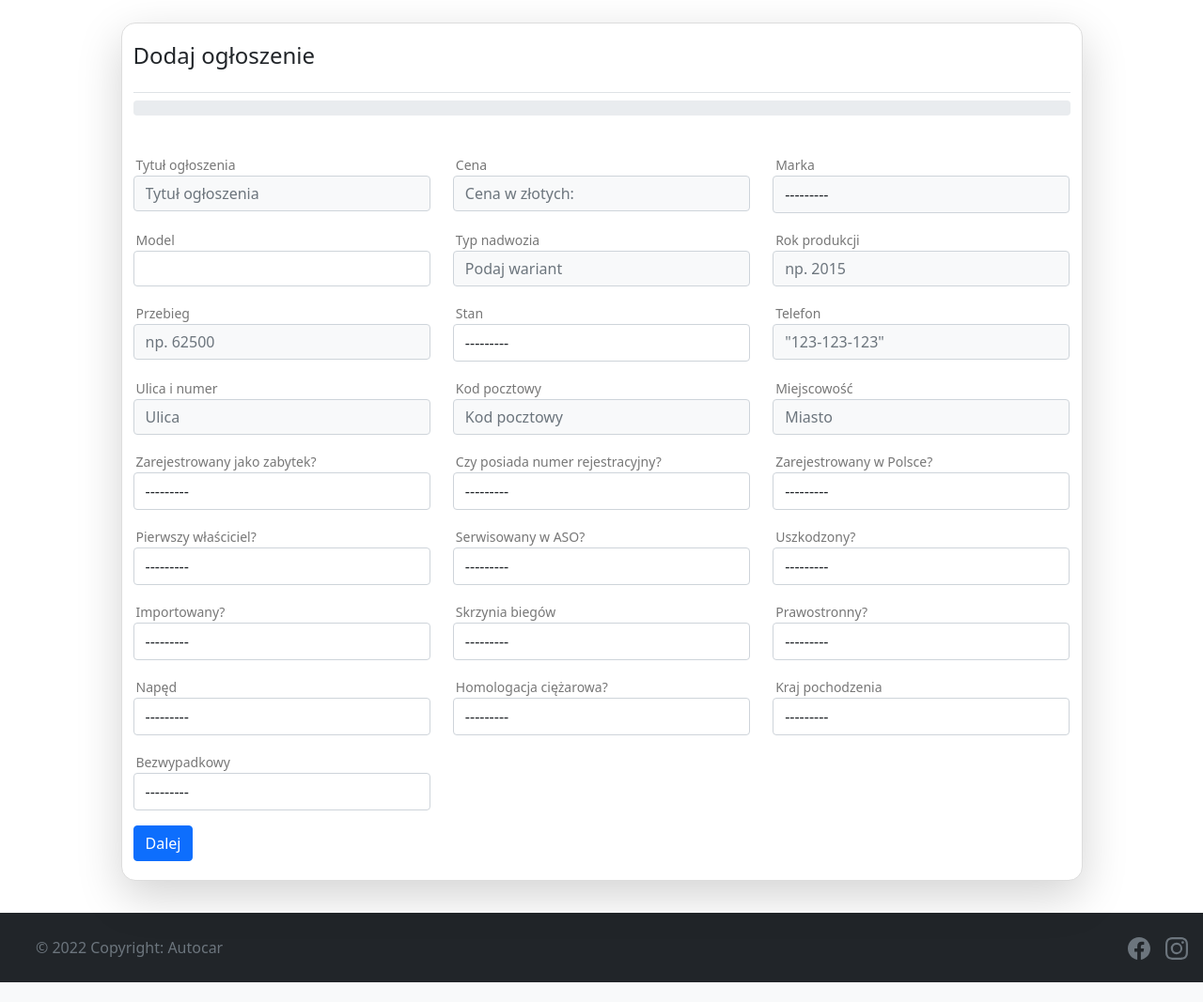
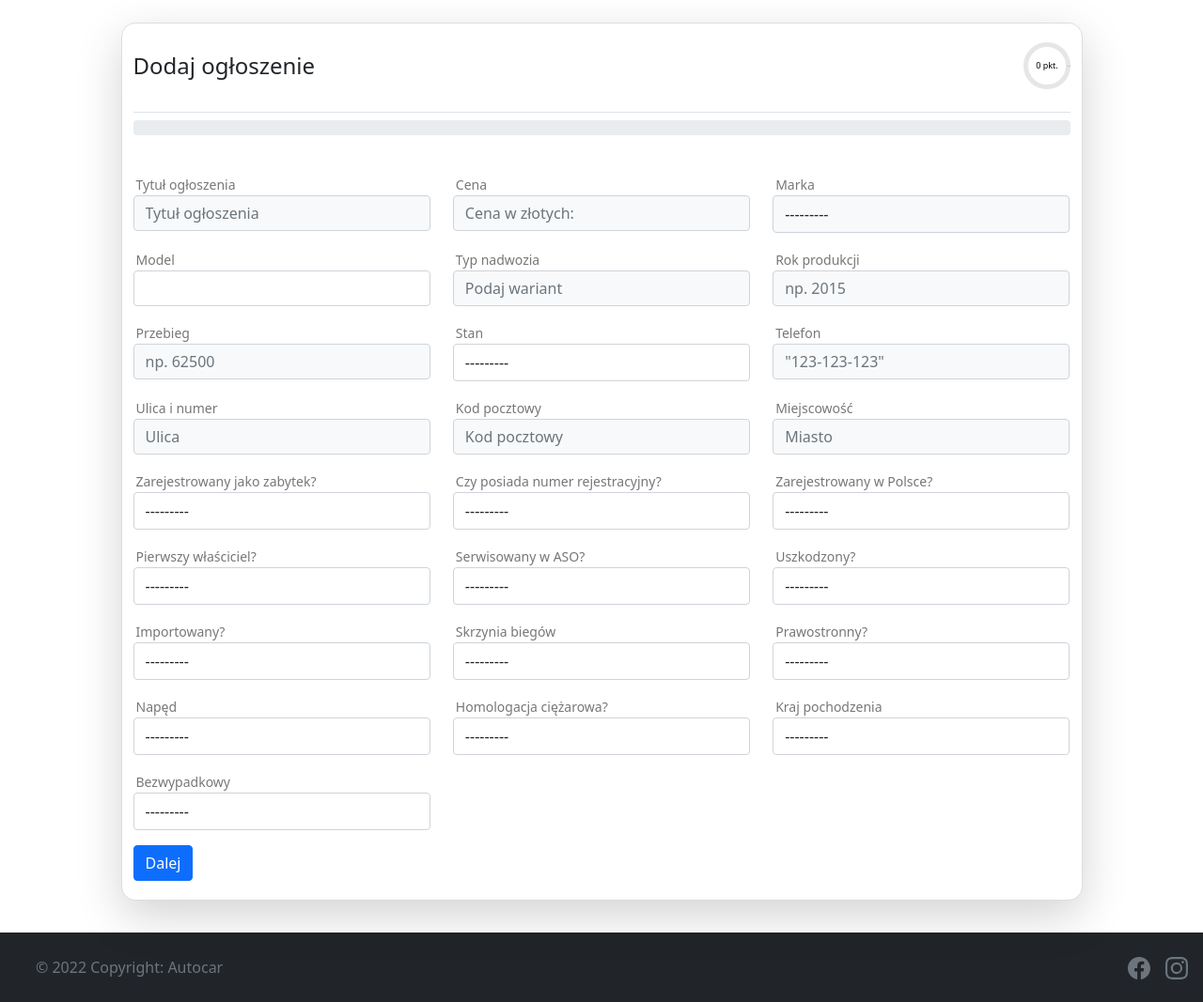
Before and after one commit to KondziuX/car_search, a Django app: page /create-advert/ in a window 1280 px wide. Shown: the part 159-1226 px from the top of the page at 94% size. Before the commit the page ends 1205 px from the top, so only its background shows below. Run offline with Django 4.2, Linux system fonts and the light colour scheme; a user stored in the database is signed in; tables that the repository leaves empty hold one stand-in row (values such as "Sample post"); parts of the project's set-up code (start-up, migrations or seed data) failed here and were passed over; some libraries are stand-ins or nearby versions.

Commit message:
Quality Rating System for Advertisements

```diff
--- a/carsearch/carapp/forms.py
+++ b/carsearch/carapp/forms.py
@@ -523,6 +523,7 @@ class AdvertForm(ModelForm):
         }
 
 
+
 class EmailPriceForm(forms.Form):
 
     name = forms.CharField(max_length=25)
--- a/carsearch/carapp/templates/carapp/addAdvert.html
+++ b/carsearch/carapp/templates/carapp/addAdvert.html
@@ -19,7 +19,14 @@
               {% endfor %}
           {% endfor %}
         {% endif %}
-        <h4 class="pb-4 border-bottom">Dodaj ogłoszenie</h4>
+        <h4 class="pb-4 border-bottom d-flex justify-content-between align-items-center">
+          Dodaj ogłoszenie
+          <svg id="pointsSpinner" width="50" height="50" viewBox="0 0 100 100" class="flex-shrink-1 flex-grow-0">
+              <circle cx="50" cy="50" r="45" fill="none" stroke="#e6e6e6" stroke-width="10"/>
+              <circle id="progressCircle" cx="50" cy="50" r="45" fill="none" stroke="#007bff" stroke-width="10" stroke-dasharray="283" stroke-dashoffset="283"/>
+              <text x="50%" y="50%" text-anchor="middle" dy=".3em" font-size="18" fill="#000" id="pointsText">0 pkt.</text>
+          </svg>
+        </h4>
         <!-- Pasek postępu -->
         <div class="progress mb-4">
           <div class="progress-bar" role="progressbar" style="width: {{ progress }}%;" aria-valuenow="{{ progress }}" aria-valuemin="0" aria-valuemax="100">{{ progress }}%</div>
@@ -586,9 +593,63 @@
         $(".nextBtn").show();
         $(".submitBtn").hide();
       }
+
+      updatePoints();
     }
 
+    function updatePoints() {
+      var points = 0;
+      var totalFields = 36;
+      var totalImages = 8;
+
+      // Calculate points for fields (2 points each)
+      $('form .form-control').each(function () {
+        if ($(this).val()) {
+          points += 2;
+        }
+      });
+
+      // Calculate points for images (2 points each)
+      $('form .form-control-file').each(function () {
+        if ($(this).val()) {
+          points += 2;
+        }
+      });
+
+      // Calculate points for description (8 points)
+      if ($('#description').val().trim().length > 0) {
+        points += 8;
+      }
+
+      // Update spinner color and text
+      var pointsText = $('#pointsText');
+      pointsText.text(points + ' pkt.');
+
+      // Update SVG circle progress
+      var progressCircle = $('#progressCircle');
+      var radius = 45;
+      var circumference = 2 * Math.PI * radius;
+      var offset = circumference - (points / 100 * circumference);
+      progressCircle.css('stroke-dashoffset', offset);
+
+      // Change spinner color based on points
+      if (points >= 90) {
+        progressCircle.attr('stroke', 'green');
+      } else if (points >= 50) {
+        progressCircle.attr('stroke', 'orange');
+      } else {
+        progressCircle.attr('stroke', 'red');
+      }
+    }
+
+    $('form .form-control, form .form-control-file, #description').on('change input', function () {
+      updatePoints();
+    });
+
     updateProgressBar();
+    updatePoints();
   });
 </script>
+
+
 {% endblock content %}
```
